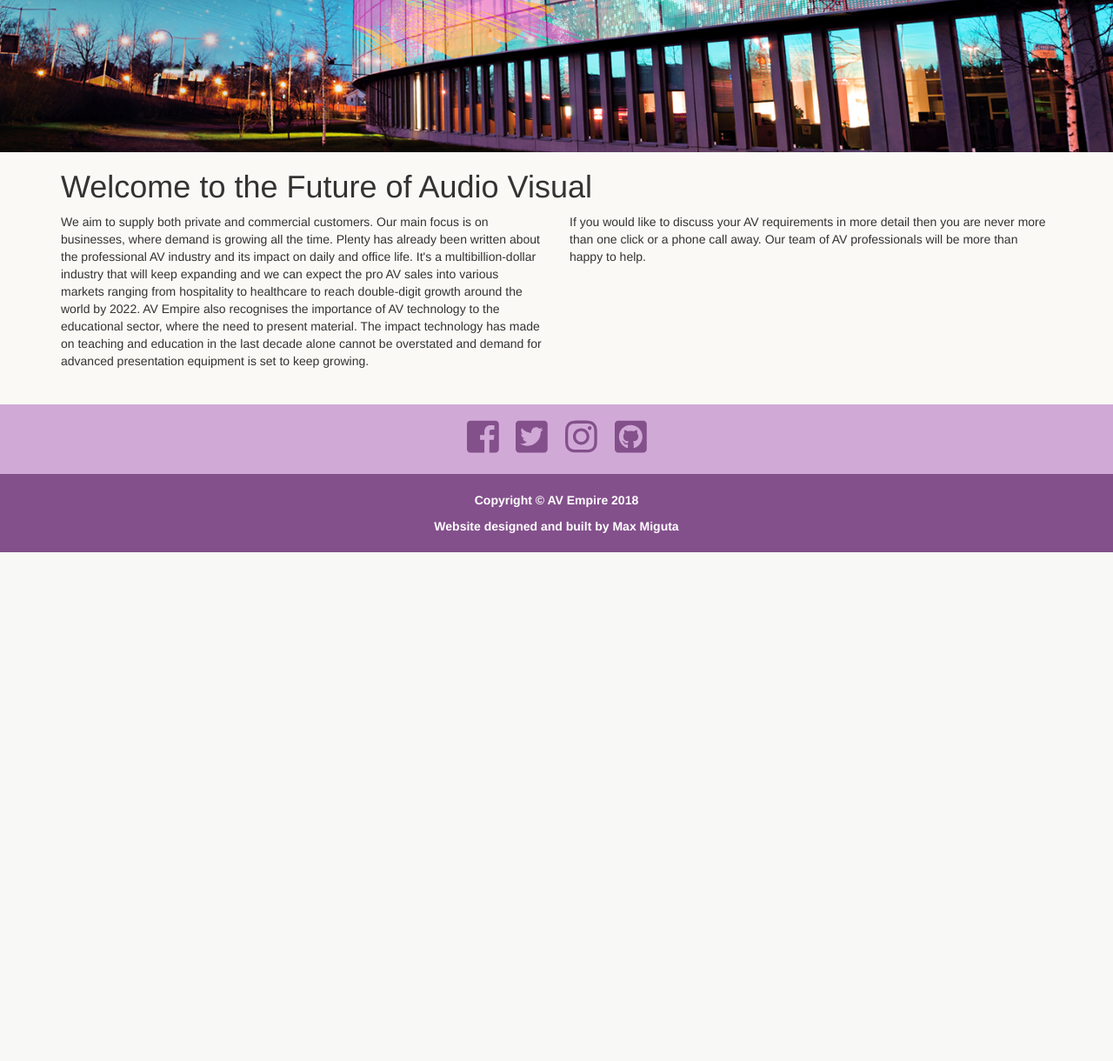
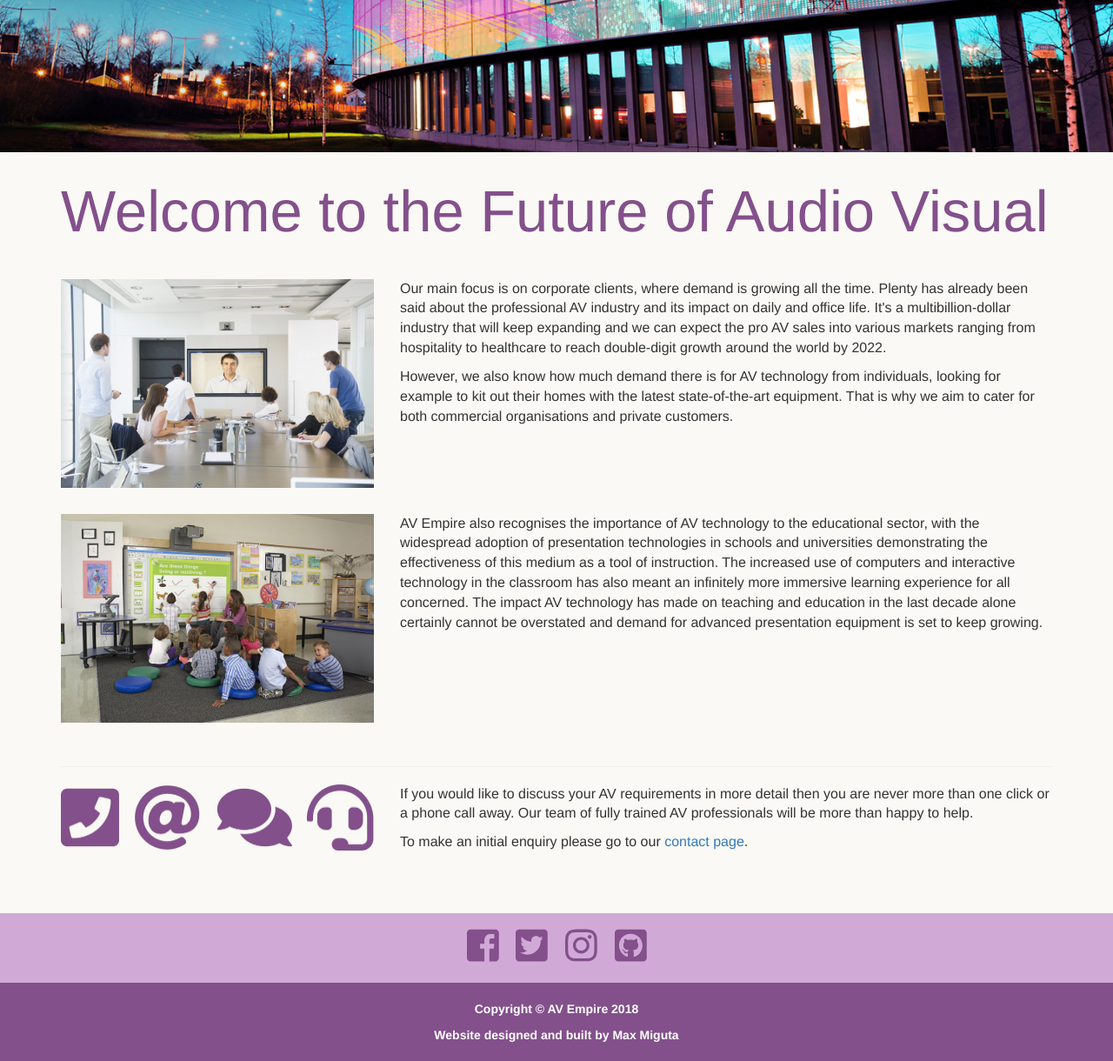
Before and after one commit to maxmiguta/project3, a Django app: page / in a window 1280 px wide. Shown: the part 677-1897 px from the top of the page at 87% size. Before the commit the page ends 1312 px from the top, so only its background shows below. Run offline with Django 3.2, Linux system fonts and the light colour scheme; some libraries are stand-ins or nearby versions.

Commit message:
Updated home page

```diff
--- a/templates/index.html
+++ b/templates/index.html
@@ -2,17 +2,44 @@
 {% load staticfiles %}
 {% block content %}
     <div id="banner" class="container-fluid"><div class="logo-box"><div class="overlay-img-box"><img class="overlay-img" src="{% static "img/logo.png" %}"></div></div></div>
-    <div class="container">
+    <section class="container">
         <div class="row">
-            <div class="col-xs-12">
-                <h1>Welcome to the Future of Audio Visual</h1>
-            </div>
-            <div class="col-xs-12 col-sm-6">
-                <p>We aim to supply both private and commercial customers. Our main focus is on businesses, where demand is growing all the time. Plenty has already been written about the professional AV industry and its impact on daily and office life. It's a multibillion-dollar industry that will keep expanding and we can expect the pro AV sales into various markets ranging from hospitality to healthcare to reach double-digit growth around the world by 2022. AV Empire also recognises the importance of AV technology to the educational sector, where the need to present material. The impact technology has made on teaching and education in the last decade alone cannot be overstated and demand for advanced presentation equipment is set to keep growing.</p>
-            </div>
-            <div class="col-xs-12 col-sm-6">
-                <p>If you would like to discuss your AV requirements in more detail then you are never more than one click or a phone call away. Our team of AV professionals will be more than happy to help.</p>
-            </div>
+            <article class="col-xs-12">
+                <div class="heading">Welcome to the Future of Audio Visual</div>
+            </article>
+            <article class="col-xs-12">
+                <div class="row">
+                    <div class="col-xs-12 col-sm-4 gap">
+                        <img class="img-responsive" src="{% static "img/av_boardroom.jpg" %}" alt="Corporate AV">
+                    </div>
+                    <div class="col-xs-12 col-sm-8 gap home-para">
+                        <p>Our main focus is on corporate clients, where demand is growing all the time. Plenty has already been said about the professional AV industry and its impact on daily and office life. It's a multibillion-dollar industry that will keep expanding and we can expect the pro AV sales into various markets ranging from hospitality to healthcare to reach double-digit growth around the world by 2022.</p>
+                        <p>However, we also know how much demand there is for AV technology from individuals, looking for example to kit out their homes with the latest state-of-the-art equipment. That is why we aim to cater for both commercial organisations and private customers.</p>
+                    </div>
+                </div>
+            </article>
+            <article class="col-xs-12">
+                <div class="row">
+                    <div class="col-xs-12 col-sm-4 gap">
+                        <img class="img-responsive" src="{% static "img/av_classroom.jpg" %}" alt="Education AV">
+                    </div>
+                    <div class="col-xs-12 col-sm-8 gap home-para">
+                        <p>AV Empire also recognises the importance of AV technology to the educational sector, with the widespread adoption of presentation technologies in schools and universities demonstrating the effectiveness of this medium as a tool of instruction. The increased use of computers and interactive technology in the classroom has also meant an infinitely more immersive learning experience for all concerned. The impact AV technology has made on teaching and education in the last decade alone certainly cannot be overstated and demand for advanced presentation equipment is set to keep growing.</p>
+                    </div>
+                </div>
+            </article>
+            <article class="col-xs-12">
+                <hr>
+                <div class="row">
+                    <div class="col-xs-12 col-sm-4 gap">
+                        <img class="img-responsive" src="{% static "img/contact_icons.jpg" %}" alt="Contact icons">
+                    </div>
+                    <div class="col-xs-12 col-sm-8 gap home-para">
+                        <p>If you would like to discuss your AV requirements in more detail then you are never more than one click or a phone call away. Our team of fully trained AV professionals will be more than happy to help.</p>
+                        <p>To make an initial enquiry please go to our <a href="/contact/">contact page</a>.</p>
+                    </div>
+                </div>
+            </article>
         </div>
-    </div>
+    </section>
 {% endblock %}
```
